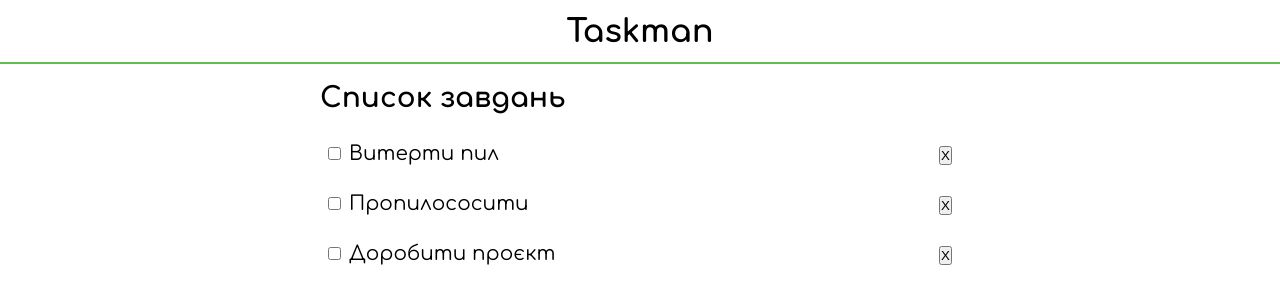
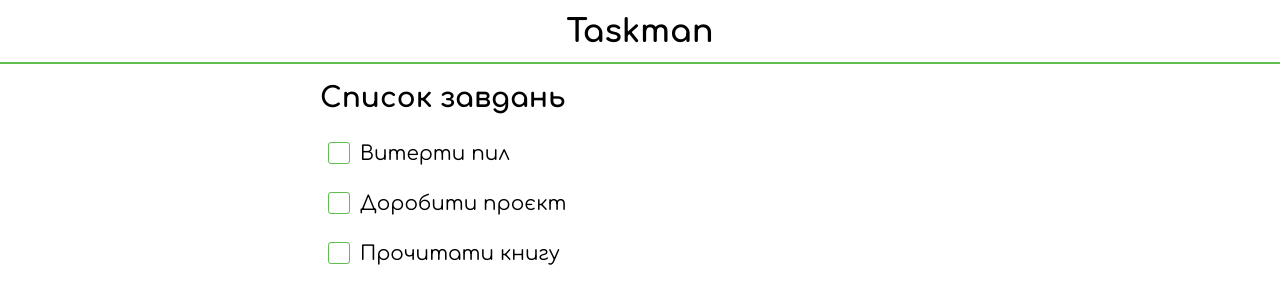
Before and after one commit to DmytroFidyk/task-manager, a Next.js app: page / in a window 1280 px wide. Shown: the top 304 px of the page. Built offline with nearby package versions, Linux system fonts and the light colour scheme.

Commit message:
Created custom checkbox and stylized delete task button

```diff
--- a/src/app/page.tsx
+++ b/src/app/page.tsx
@@ -9,9 +9,9 @@ export default function Home() {
       <main className={styles.main}>
         <div className={styles.list}>
           <h2 className={styles.heading}>Список завдань</h2>
-          <Task task='Витерти пил'/>
-          <Task task='Пропилососити'/>
-          <Task task='Доробити проєкт'/>
+          <Task task="Витерти пил"/>
+          <Task task="Доробити проєкт"/>
+          <Task task="Прочитати книгу"/>
         </div>
       </main>
     </>
--- /dev/null
+++ b/src/components/Checkbox/checkbox.module.css
@@ -0,0 +1,32 @@
+.checkbox {
+    position: absolute;
+    opacity: 0;
+    cursor: pointer;
+}
+
+.label {
+    cursor: pointer;
+    display: flex;
+}
+
+.label::before {
+    content: '';
+    width: 1em;
+    height: 1em;
+    border-radius: .15em;
+    margin-right: .5em;
+    border: .05em solid #5FBE4E;
+}
+
+.label:hover::before, .checkbox:hover + .label::before{
+    background-color: #91e682;
+}
+
+.checkbox:checked + .label::before{
+    display: flex;
+    justify-content: center;
+    align-items: center;
+    content: '\002714';
+    color: white;
+    background-color: #5FBE4E;
+}
--- /dev/null
+++ b/src/components/Checkbox/index.tsx
@@ -0,0 +1,12 @@
+import styles from './checkbox.module.css';
+
+const Checkbox = (props: { task: string}) => {
+    return (
+        <div>
+            <input className={styles.checkbox} type="checkbox" id="checkbox"/>
+            <label className={styles.label} htmlFor="checkbox">{props.task}</label>
+        </div>
+    );
+}
+
+export default Checkbox;
--- a/src/components/Task/index.tsx
+++ b/src/components/Task/index.tsx
@@ -1,14 +1,17 @@
 import styles from './task.module.css';
+import Checkbox from '../Checkbox';
+import { RxCross1 } from 'react-icons/rx';
 
 const Task = ({ task }: { task: string}) => {
     return (
         <div className={styles.container}>
             <div className={styles.task_container}>
-                <input className={styles.checkbox} type='checkbox' name='isDone'/>
-                <p>{task}</p>
+                <Checkbox task={task}/>
             </div>
             <div className={styles.remove_button_container}>
-                <button>X</button>
+                <button className={styles.remove_button}>
+                    <RxCross1/>
+                </button>
             </div>
         </div>
     );
--- a/src/components/Task/task.module.css
+++ b/src/components/Task/task.module.css
@@ -21,6 +21,10 @@
     border-bottom: 2px solid #5FBE4E;
 }
 
+.container:hover .remove_button {
+    display: flex;
+}
+
 .checkbox_container {
 
 }
@@ -32,3 +36,21 @@
 .remove_button_container {
 
 }
+
+.remove_button {
+    width: 32px;
+    height: 32px;
+    background-color: white;
+    border: none;
+    border-radius: 4px;
+    font-size: 24px;
+    display: flex;
+    justify-content: center;
+    align-items: center;
+    display: none;
+}
+
+.remove_button:hover {
+    background-color: #e9e9e9;
+
+}
```
Also changed, not shown: package.json (+4 -3 lines), 1 other file (tests, documents, lock files or other folders).
